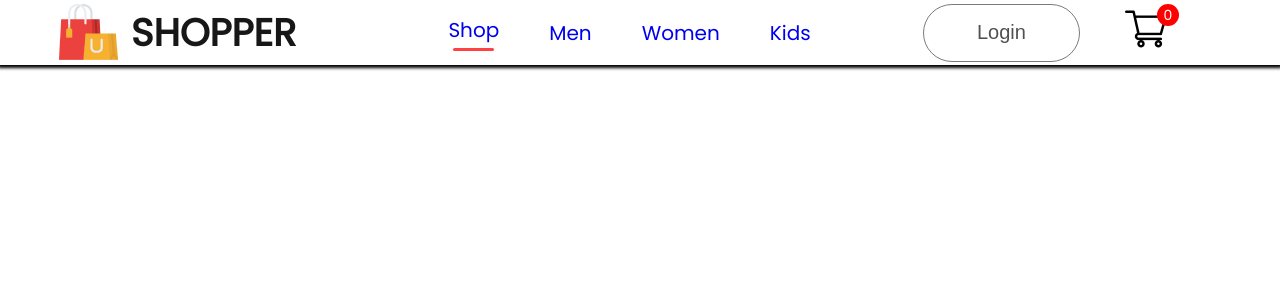
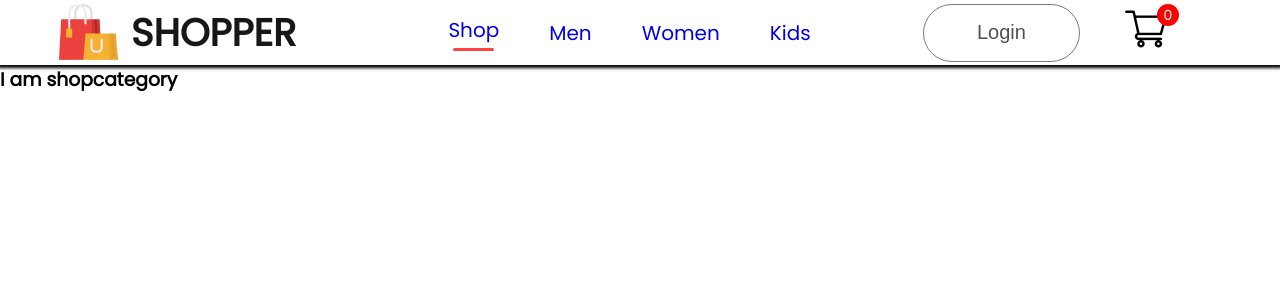
Before and after one commit to RupeshSahu969/E-commerce_project, a React (Create React App) app: page /mens in a window 1280 px wide. Shown: the top 300 px of the page. Built offline with nearby package versions, Linux system fonts and the light colour scheme.

Commit message:
add shop category

```diff
--- a/src/Pages/ShopCategory.jsx
+++ b/src/Pages/ShopCategory.jsx
@@ -3,7 +3,7 @@ import React from 'react'
 const ShopCategory = () => {
   return (
     <div>
-
+      <h3>  I am shopcategory  </h3>
     </div>
   )
 }
```
